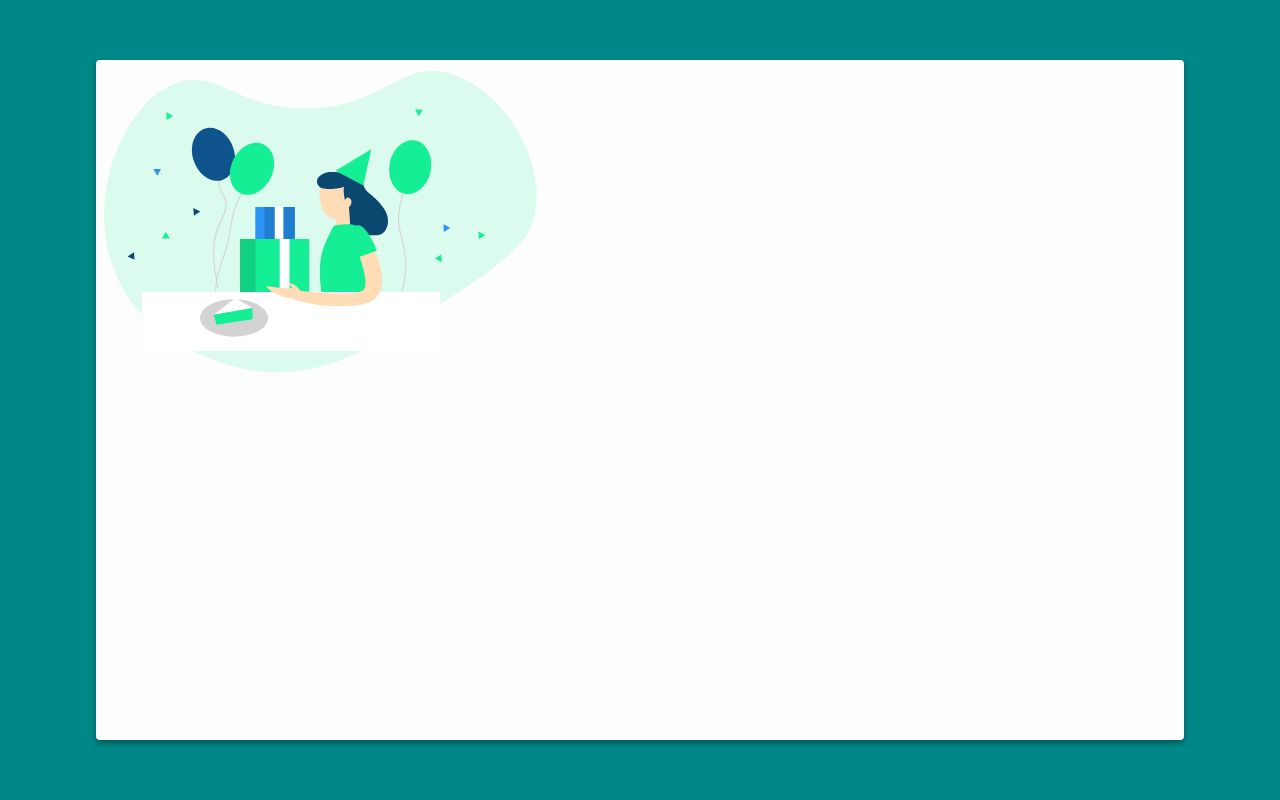
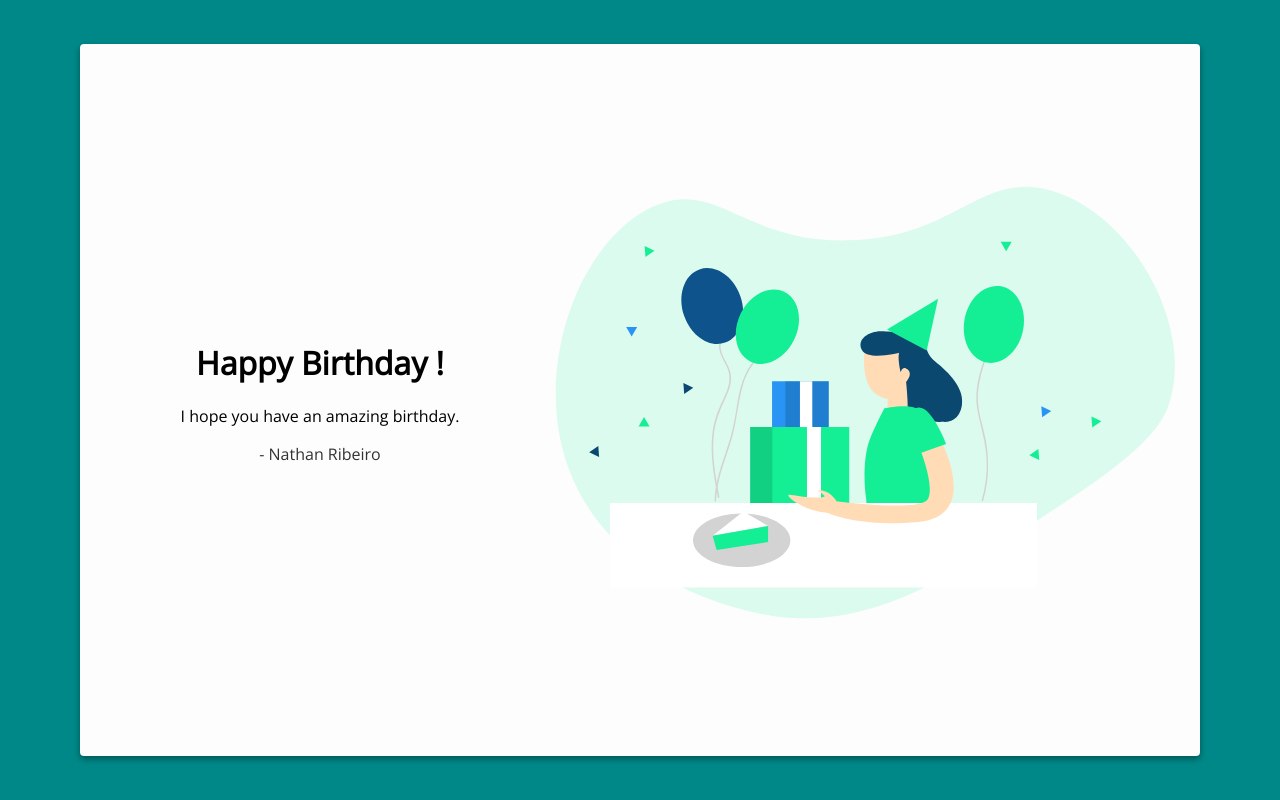
Before and after one commit to NathanRibeiroC/HTML-CSS-TRAIN-PROJECTS, a plain HTML site: page Birthday Card/index.html in a window 1280 px wide. Drawn offline with nearby package versions, Linux system fonts and the light colour scheme.

Commit message:
:computer: project: birthday card

```diff
--- a/Birthday Card/index.css
+++ b/Birthday Card/index.css
@@ -4,6 +4,7 @@ body{
     place-items: center;
     height:100vh;
     margin:0;
+    font-family: 'Open Sans', sans-serif;
 }
 
 .card{
@@ -12,8 +13,56 @@ body{
     height: 85vh;
     width: 85vw;
     box-shadow: 0 3px 6px rgba(0, 0, 0, 0.16), 0 3px 6px rgba(0, 0, 0, 0.23);
+    text-align: center;
+    display: flex;
+    flex-direction: column;
+    justify-content: center;
+    /* to attend media condition */
+    align-items: center;
+    padding: 1em;
+    overflow: hidden;
+}
+
+* {
+    transition: all 0.2s ease-in-out;
+}
+
+@media only screen and (min-width: 1000px){
+    .card{
+        flex-direction: row-reverse;
+        justify-content: space-between;
+    }
+    .card img.birthday{
+        width: 100%;
+        max-width: 50vw;
+        max-height: unset;
+    }
+}
+
+@media only screen and (max-height: 640px){
+    .card{
+        flex-direction: row-reverse;
+        justify-content: space-between;
+    }
+    .card img.birthday{
+        width: 100%;
+        max-width: 50vw;
+        max-height: unset;
+    }
+}
+
+.text{
+    padding: 1em;
 }
 
 img.birthday{
     max-height: 40vh;
 }
+
+.muted{
+    opacity: 0.8;
+}
+
+.space{
+    height: 100px;
+}
--- a/Birthday Card/index.html
+++ b/Birthday Card/index.html
@@ -5,11 +5,21 @@
     <meta http-equiv="X-UA-Compatible" content="IE=edge">
     <meta name="viewport" content="width=device-width, initial-scale=1.0">
     <link rel="stylesheet" href="./index.css">
+    <link
+    href="https://fonts.googleapis.com/css2?family=Open+Sans:wght@300&display=swap"
+    rel="stylesheet"
+  />
     <title>Happy Birthday</title>
 </head>
 <body>
     <div class="card">
         <img src="./birthday.svg" alt="birthday" class="birthday">
+        <div class="text">
+            <h1>Happy Birthday !</h1>
+            <p>I hope you have an amazing birthday.</p>
+            <p class="muted">- Nathan Ribeiro</p>
+        </div>
+        <div class="space"></div>
     </div>
 </body>
 </html>
```
